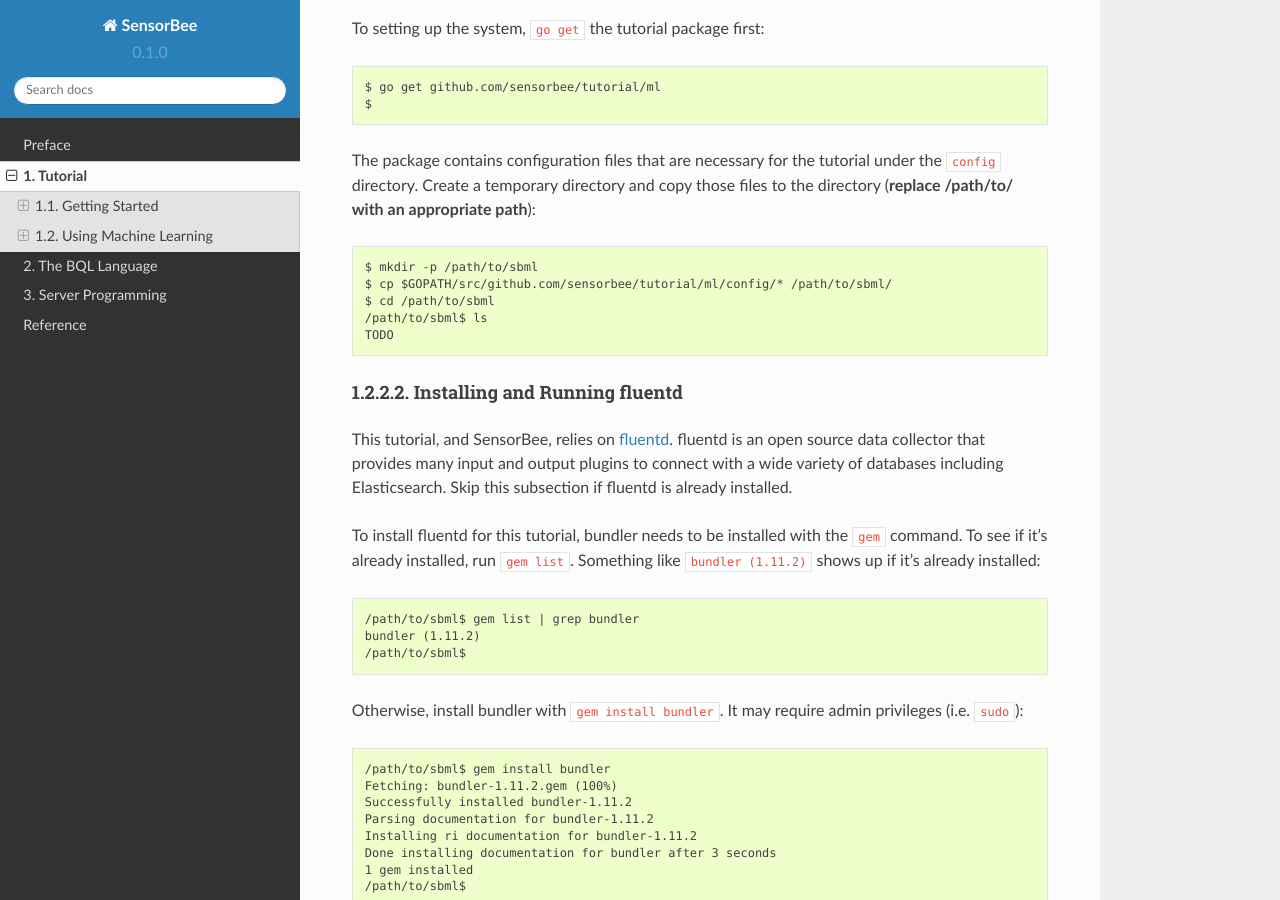
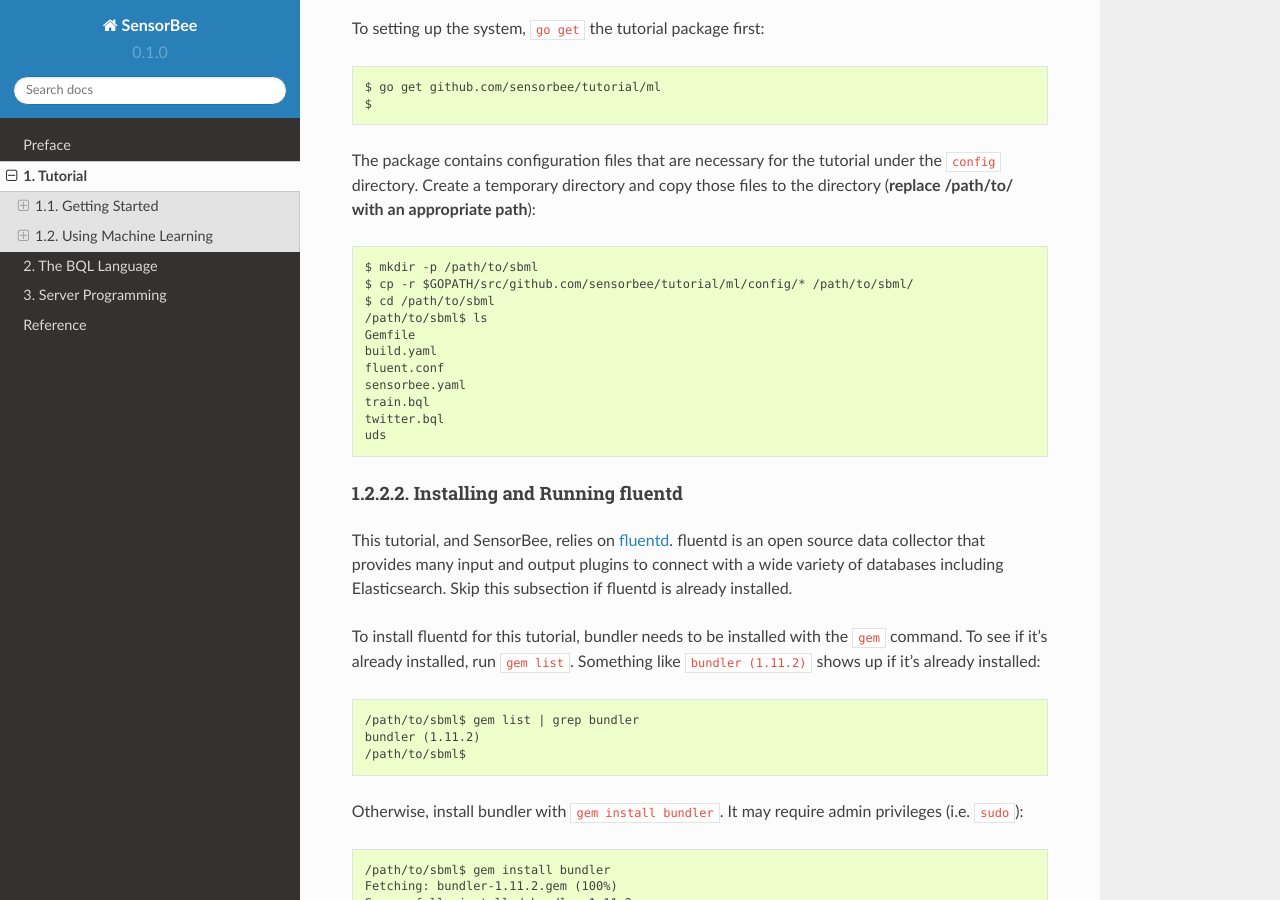
Before and after one commit to sensorbee/docs, a Sphinx documentation site: the page built from source/tutorial.rst, in a window 1280 px wide and 900 px high, scrolled down 15299 px. Built offline with Sphinx 7.4.7 and the Read the Docs theme 2.0.0, drawn with Linux system fonts in a browser that asks for light colours.

Commit message:
Remove TODO from the ml tutorial

```diff
--- a/source/tutorial/machine_learning.rst
+++ b/source/tutorial/machine_learning.rst
@@ -113,10 +113,16 @@
 files to the directory (**replace /path/to/ with an appropriate path**)::
 
     $ mkdir -p /path/to/sbml
-    $ cp $GOPATH/src/github.com/sensorbee/tutorial/ml/config/* /path/to/sbml/
+    $ cp -r $GOPATH/src/github.com/sensorbee/tutorial/ml/config/* /path/to/sbml/
     $ cd /path/to/sbml
     /path/to/sbml$ ls
-    TODO
+    Gemfile
+    build.yaml
+    fluent.conf
+    sensorbee.yaml
+    train.bql
+    twitter.bql
+    uds
 
 Installing and Running fluentd
 ------------------------------
```
